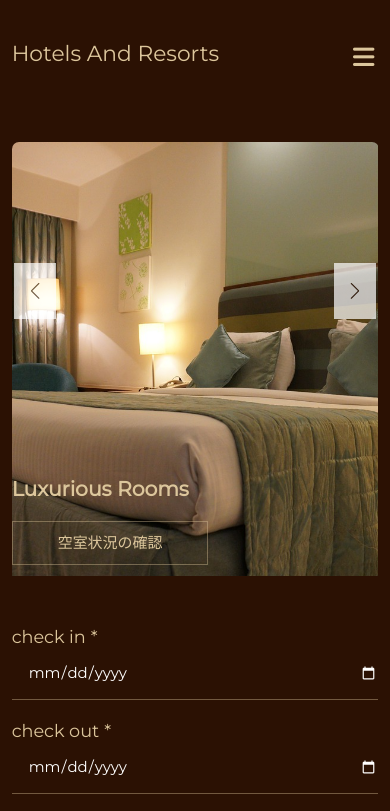
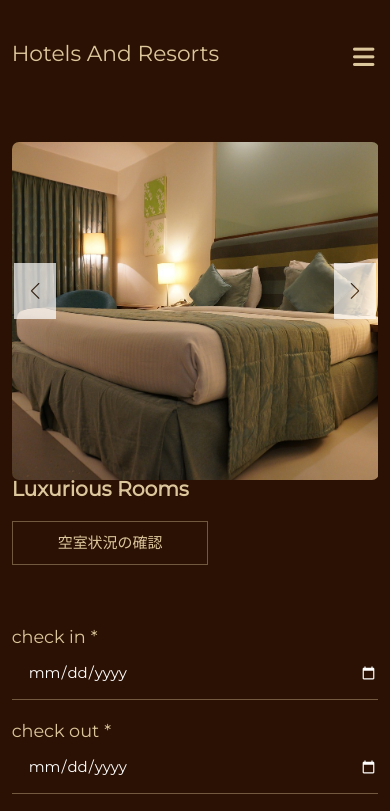
Before and after one commit to NGbunbun/sample4, a plain HTML site: page index.html in a window 390 px wide. Shown: the top 811 px of the page. Drawn offline with nearby package versions, Linux system fonts and the light colour scheme; some packages are replaced by stand-ins of ours.

Commit message:
Update style.css

```diff
--- a/css/style.css
+++ b/css/style.css
@@ -477,7 +477,7 @@ h2{
 
 @media screen and (max-width: 768px) {
     .swiper-slide>img{
-       /* height: 40vh; */
+        height: 85vh;
     }
     .img_item{
         transform: translate(0,370px);
@@ -523,6 +523,9 @@ h2{
     .swiper1{
         height: 510px;
     }
+    .swiper-slide>img{
+        height: 40vh;
+    }
     .img_item{
         display: flex;
         flex-direction: column;
```
